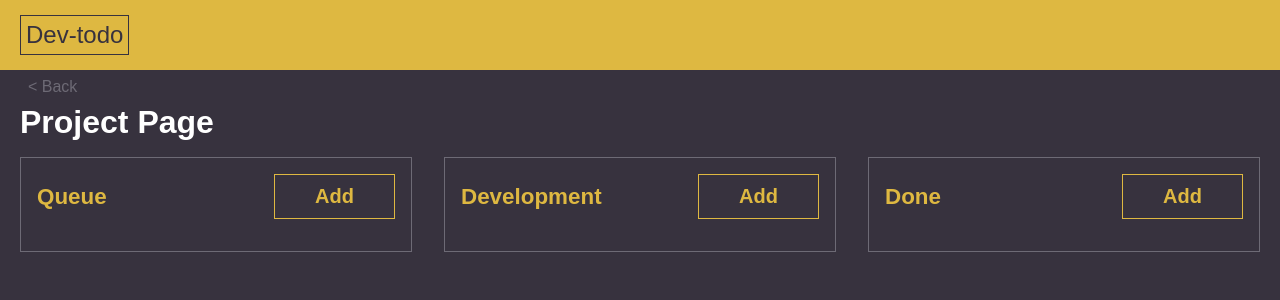
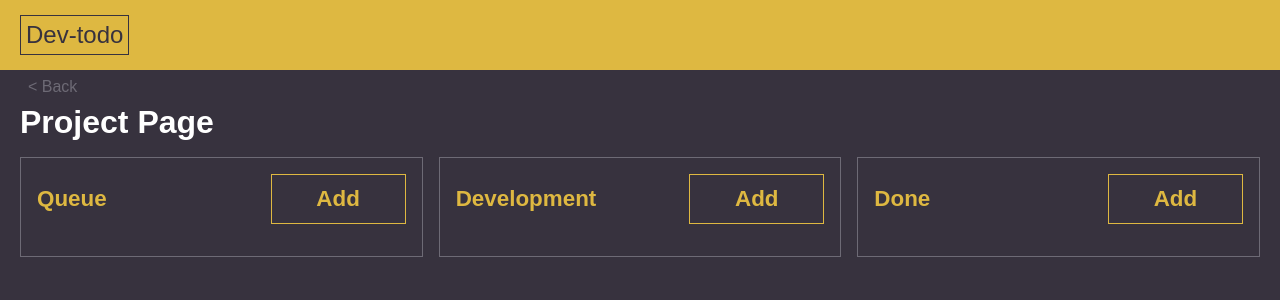
Before and after one commit to irina-mokh/dev-todo, a React (Create React App) app: page /project/1 in a window 1280 px wide. Shown: the top 300 px of the page. Built offline with nearby package versions, Linux system fonts and the light colour scheme.

Commit message:
feat: adaptiveness + overflow

```diff
--- a/src/components/Column/Column.scss
+++ b/src/components/Column/Column.scss
@@ -3,11 +3,16 @@
 .column {
 	border: 1px solid vars.$gray;
 	padding: 1em;
+	@media (max-width: vars.$mediumScreen) {
+		font-size: 12px;
+	}
+
 	&__name {
 		font-size: 1.4em;
 		text-transform: capitalize;
 		flex-grow: 1;
 		color: vars.$yellow;
+		margin: 0 0.5em 0 0;
 	}
 	&__header {
 		display: flex;
--- a/src/components/Project/Project.scss
+++ b/src/components/Project/Project.scss
@@ -11,13 +11,26 @@
 	&__columns {
 		display: flex;
 		justify-content: space-between;
-		margin: 1em 0;
+		padding: 1em 0;
+		overflow-x: auto;
+		&::-webkit-scrollbar {
+			height: 0.6em;
+		}
+		&::-webkit-scrollbar-track {
+			background-color: vars.$dark;
+			border: 1px solid vars.$gray;
+		}
+		&::-webkit-scrollbar-thumb {
+			background-color: vars.$gray;
+			opacity: 0.5;
+		}
 	}
 
 	&__column {
 		list-style: none;
 		width: 100%;
-		margin: 0 2em 0 0;
+		margin: 0 1em 0 0;
+
 		&:last-child {
 			margin-right: 0;
 		}
--- a/src/styles/global.scss
+++ b/src/styles/global.scss
@@ -42,7 +42,7 @@ main {
   border: 1px solid vars.$yellow;
   color: vars.$yellow;
   padding: 0.5em 2em;
-  font-size: 20px;
+  font-size: 1.4em;
   font-weight: 700;
   margin: 0 auto;
   transition: color 0.3s ease;
```
